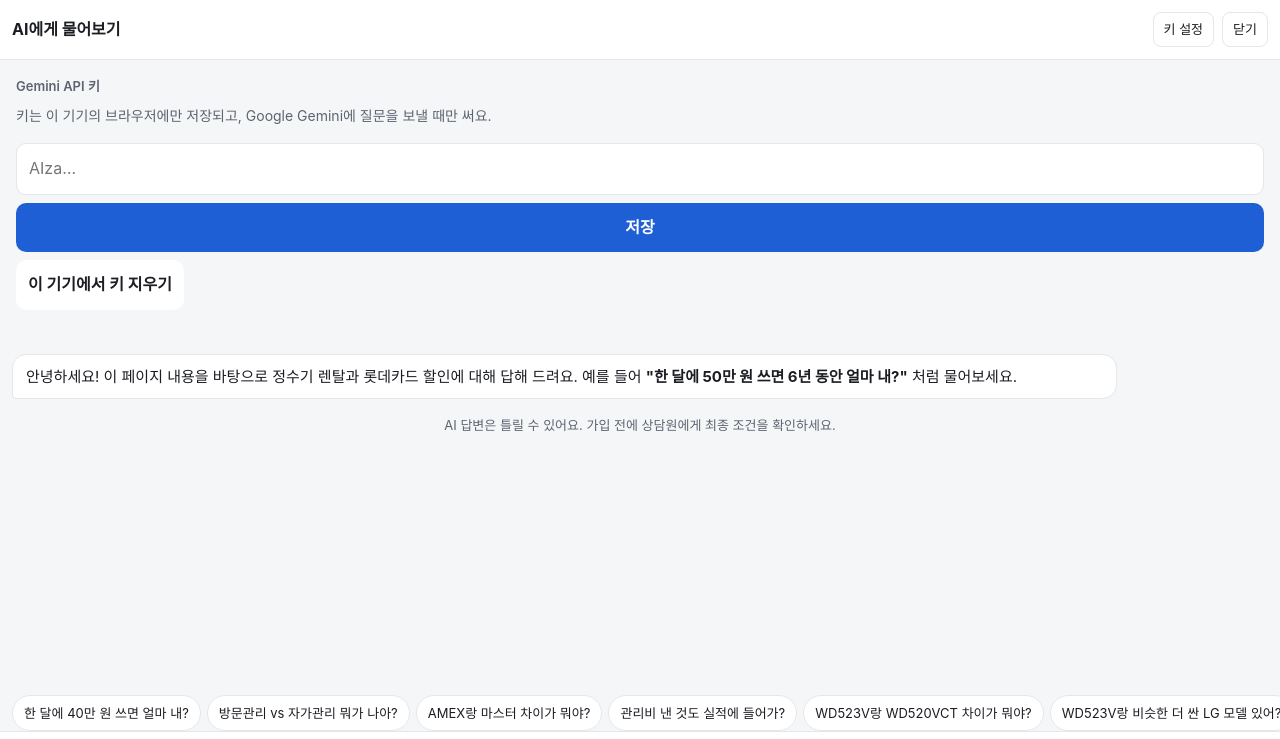
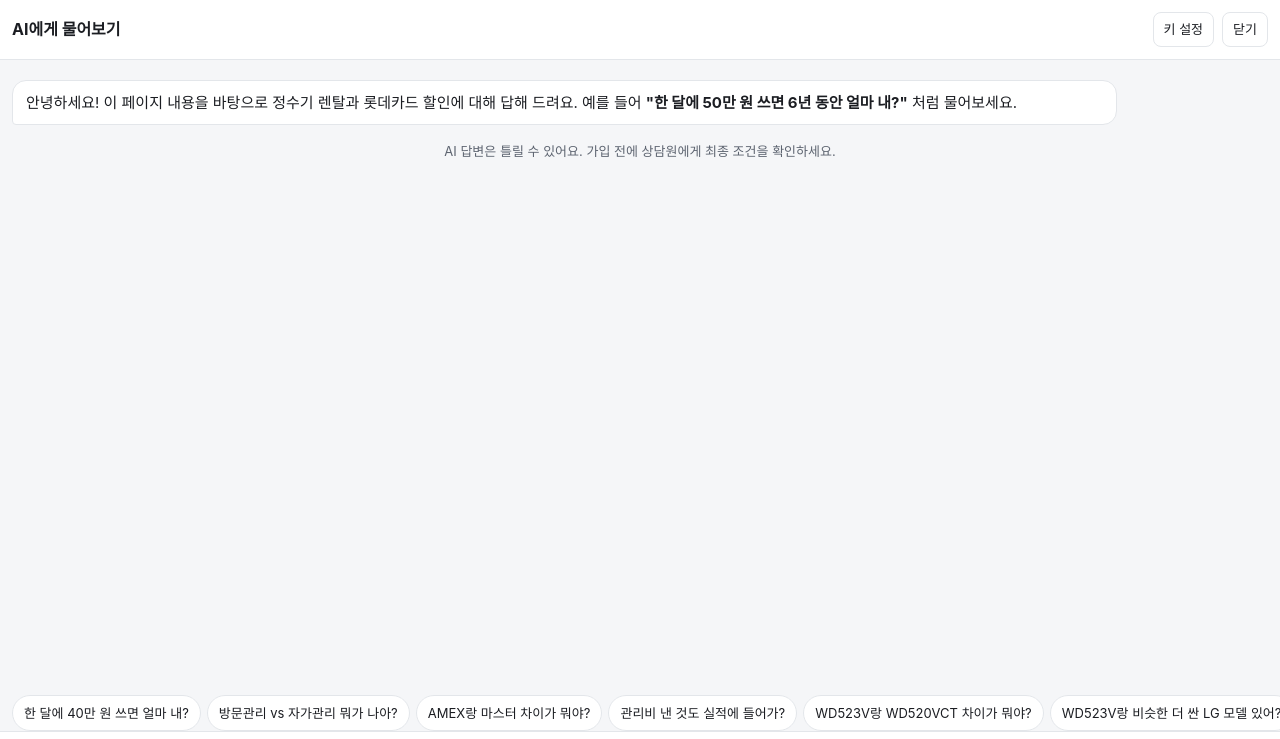
Before and after one commit to j33333376-ops/lg-water-purifier-guide, a plain HTML site: page index.html in a window 1280 px wide. Both pictures are taken after a click on the button "💬 궁금한 거 물어보기". Shown: the top 739 px of the page. Drawn offline with Linux system fonts and the light colour scheme; grey boxes are pictures that could not be loaded.

Commit message:
Gemini API 키를 페이지에 기본값으로 포함 (요청에 따라)
Co-Authored-By: Claude Opus 5.5 <noreply@anthropic.com>

```diff
--- a/index.html
+++ b/index.html
@@ -438,7 +438,8 @@ footer{text-align:center;color:var(--sub);font-size:12px;padding:16px}
 
   // ---------- API key (never stored in the page source) ----------
   var KEY_NAME = 'lgwp_gemini_key';
-  function getKey(){ try { return localStorage.getItem(KEY_NAME) || ''; } catch(e){ return ''; } }
+  var DEFAULT_KEY = 'AIzaSyCmFEjWDZydNQRY3CM5neqFrxI01bNFQlk'; // owner-provided key embedded on request
+  function getKey(){ try { return localStorage.getItem(KEY_NAME) || DEFAULT_KEY; } catch(e){ return DEFAULT_KEY; } }
   function setKey(k){ try { if(k) localStorage.setItem(KEY_NAME, k); else localStorage.removeItem(KEY_NAME); } catch(e){} }
   // one-time setup link: ...#k=AIza...  -> saved locally, then removed from the address bar
   (function(){
```
